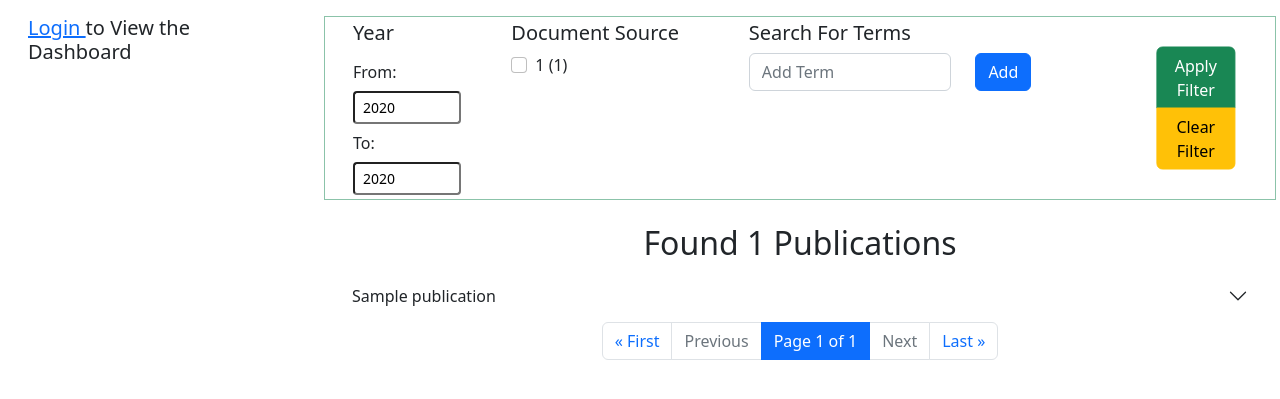
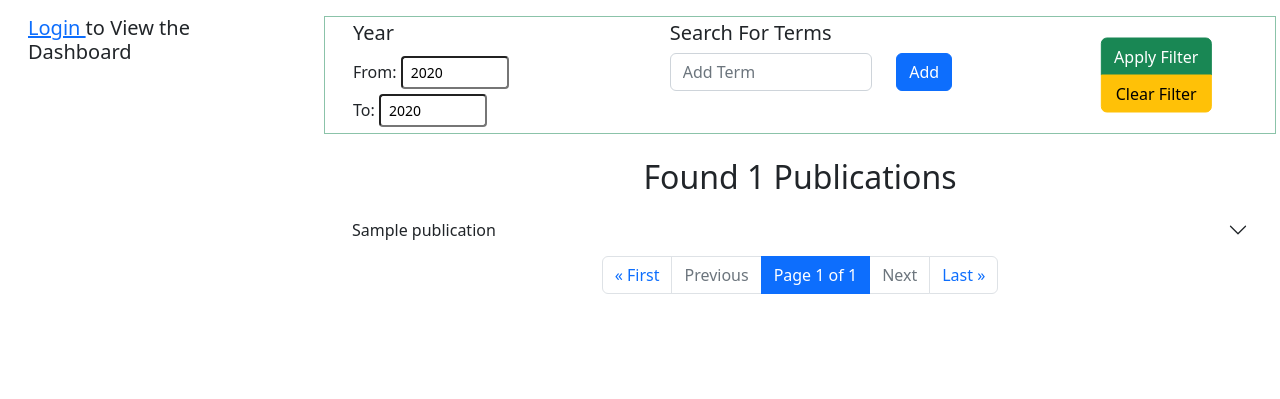
Before and after one commit to smartarch/robin, a Django app: page / in a window 1280 px wide. Shown: the part 59-458 px from the top of the page. Run offline with Django 4.2, Linux system fonts and the light colour scheme; tables that the repository leaves empty hold one stand-in row (values such as "Sample post").

Commit message:
Remove source search from the search

```diff
--- a/interface/templates/publications/search.html
+++ b/interface/templates/publications/search.html
@@ -25,7 +25,7 @@
 </script>
 <form id="submitForm" method="get" action="" class="p-3">
 <div class="row border border-success mb-2 border-opacity-50">
-    <div class="col-2">
+    <div class="col-4">
         <div class="row m-1 align-items-center">
             <h5> Year </h5>
             <div class="col-12">
@@ -36,30 +36,6 @@
                 <label for="yearTo" class="col-form-label">To:</label>
                 <input type="number" id="yearTo" class="form-control-sm" max=2023 min=2006 value={{year_to}}    >
             </div>
-        </div>
-    </div>
-
-    <div class="col-3">
-        <div class="row m-1 align-items-center">
-            <h5> Document Source </h5>
-            <div class="container" >
-                {% for source, item in distinct_sources.items %}
-                <div class="form-check">
-                    <input class="form-check-input" type="checkbox" value="" id="check_{{source}}"
-                    {% if source in sources%}
-                    checked
-                    {% endif %}
-                    tag={{sources}}
-                    />
-                    <label class="form-check-label" for="check_{{source}}" />
-                    {{source}} ({{item}})
-                    <script>
-                        source_checks.push("{{source}}");
-                    </script>
-                    </label>
-                </div>
-                {% endfor %}
-             </div>
         </div>
     </div>
 
@@ -92,12 +68,12 @@
         </div>
     </div>
 
-    <div class="col-2 position-relative">
+    <div class="col-3 position-relative">
         <input type="hidden" name="page" value="1" />
         <div class="position-absolute top-50 start-50 translate-middle">
             <div class="btn-group-vertical" role="group" aria-label="Basic outlined example">
                 <button type="submit" class="btn btn-success" id="submitButton">Apply Filter</button>
-                <button type="button" class="btn btn-warning" id="clearButton">Clear Filter</button>
+                <a href="/" class="btn btn-warning" id="clearButton">Clear Filter</a>
             </div>
 
         </div>
```
